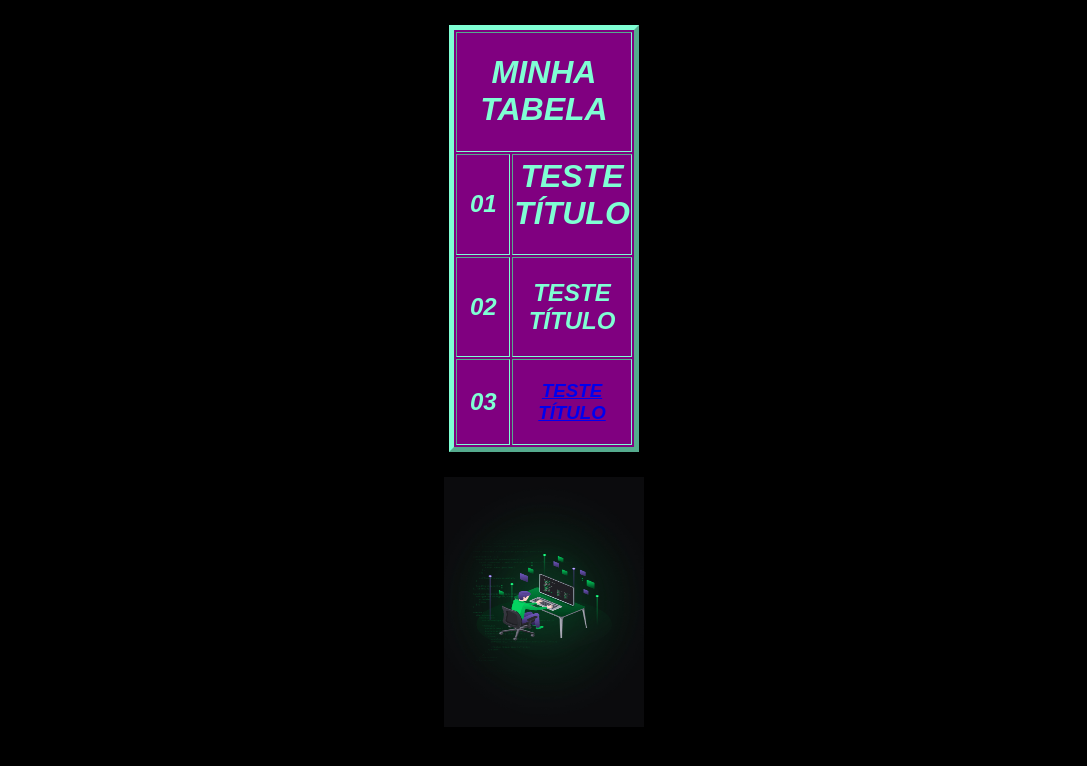
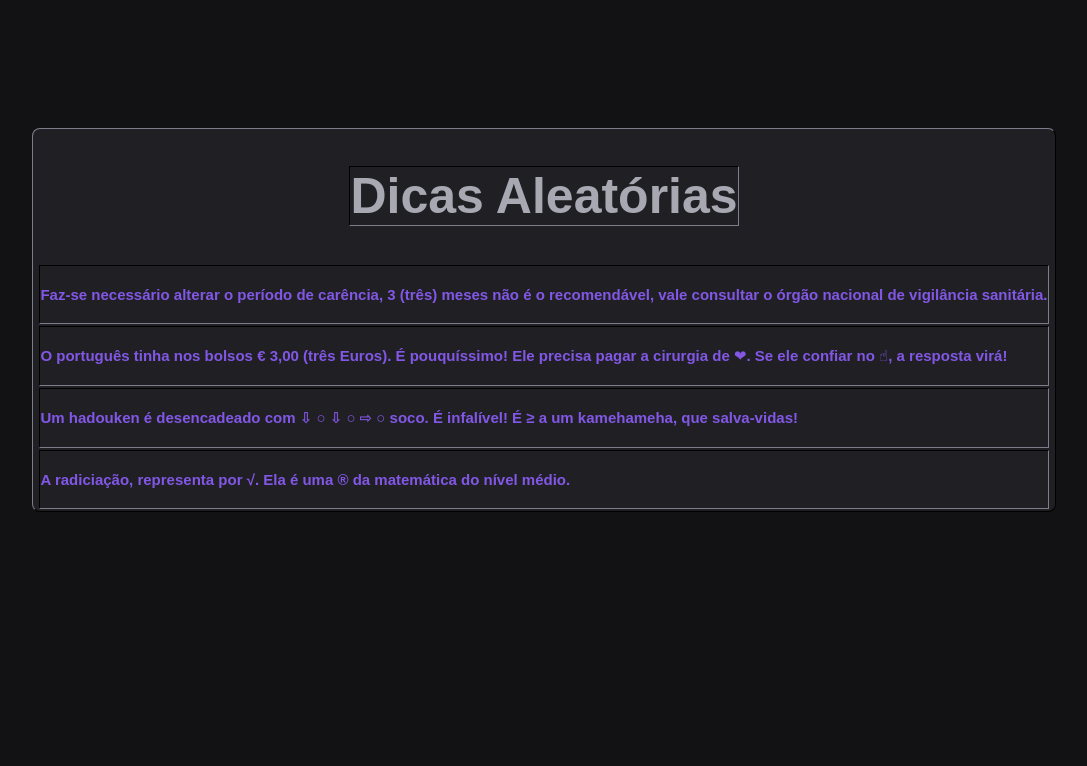
Before and after one commit to leosant/Senai-Curso, a plain HTML site: page Web/Exercicio_2/index_04-09.html in a window 1280 px wide. Shown: the whole page, without its empty margins (96-1183 px from the left). Drawn offline with Linux system fonts and the light colour scheme.

Commit message:
Entrega_do_Exercicio

```diff
--- a/Web/Exercicio_2/index_04-09.html
+++ b/Web/Exercicio_2/index_04-09.html
@@ -7,51 +7,81 @@
 
     <header>
         <meta charset="UTF-8">
-        <link rel="stylesheet" href="main.css">
-        <title>Tecnologia da informação</title>
-
+        <link rel="stylesheet" href="/styles/main.css">
+        <link rel="stylesheet" href="/styles/principal.css">
+        <title>Senai - Dicas</title>
     </header>
 
     <body>
         <!-- Conteúdo não comportamental
         todo esse conteúdo vem aqui -->
-        <table align="center" border="5">
-            <thead>
-                <th colspan="2"  align="center">
-                    <h2> <h1 align= "center">MINHA TABELA</h1> <h2>
+        <div id="page-principal">
+
+            <table class="content" border="1">
+
+                <thead class="cabeca-table">
+
+                    <th>
+                        <h1>Dicas Aleatórias</h1>
                     </th>
+
                 </thead>
+
                 <tbody>
+
                     <tr>
-                    <td align="center">
-                        <h2>01<h2>
+
+                        <td>
+                            <h2>
+                                Faz-se necessário alterar o período de carência,
+                                3 (três) meses não é o recomendável, vale consultar
+                                o órgão nacional de vigilância sanitária.
+                            <h2>
                         </td>
+
+                    </tr>
+
+                    <tr>
+
                         <td>
-                    <h1>TESTE TÍTULO<h1>
+                            <h2>
+                                O português tinha nos bolsos &#8364 3,00 (três
+                                Euros). É pouquíssimo! Ele precisa pagar a cirurgia
+                                de &#10084. Se ele confiar no 	&#9757;, a resposta virá!
+                            <h2>
                         </td>
+
                     </tr>
+
                     <tr>
-                    <td align="center">
-                        <h2>02<h2>
+
+                        <td>
+                            <h2>
+                                Um hadouken é desencadeado com &#8681 &#9675 &#8681
+                                &#9675 &#8680 &#9675 soco. É infalível! É
+                                &#8805 a um kamehameha, que salva-vidas!
+                            <h2>
                         </td>
+
+                    </tr>
+
+                    <tr>
+
                         <td>
-                        <h2>TESTE TÍTULO<h2>
+                            <h2>
+                                A radiciação, representa por &#8730.
+                                Ela é uma &#174 da matemática do nível médio.
+                            </h2>
                         </td>
+
                     </tr>
-                <tr>
-                    <td align="center">
-                        <h2>03<h2>
-                    </td>
-                    <td>
-                        <h3> <a href="https://economia.uol.com.br/colunas/descomplique/2020/07/14/sinais-de-que-voce-vive-um-padrao-de-vida-acima-dos-seus-ganhos.htm">TESTE TÍTULO</a><h3>
-                    </td>
-                </tr>
+
                 </tbody>
+
             </table>
 
-        <div id="divImagem" align="center">
-            <img src="assets/WallpaperOmniStack11.jpg" width="200px" height="250px">
         </div>
+
     </body>
 
 </html>
--- a/Web/Exercicio_2/main.css
+++ /dev/null
@@ -1,37 +0,0 @@
-/* Estilização da página no CSS*/
-
-body {
-    background: black;
-}
-
-h1 {
-    margin-top: 2%;
-    text-align: center;
-    font-family: Arial, Helvetica, sans-serif;
-    font-style: italic;
-    font-size: 20;
-    color: #7fffd4;
-}
-
-table{
-    background: purple;
-    margin-top: 2%;
-    border-color: #7fffd4;
-}
-
-td {
-    width: 50px;
-    height: 50px;
-}
-
-h2, h3{
-    font-family: sans-serif;
-    text-align: center;
-    font-style: italic;
-    font-size: 12;
-    color: #7fffd4;
-}
-
-#divImagem{
-    margin-top: 2%;
-}
--- /dev/null
+++ b/Web/Exercicio_2/styles/main.css
@@ -0,0 +1,34 @@
+/* Estilização da página no CSS*/
+:root {
+    --color-background: #121214;
+    --color-green: #04d361;
+    --color-red: #e83f5b;
+    --color-orange: #fd951f;
+    --color-yellow: #f7df1e;
+    --color-primary: #8257e6;
+    --color-primary-hover: #9466ff;
+    --color-secondary: #e1e1e6;
+    --color-text: #a8a8b3;
+    --color-support: #737380;
+    --color-shape: #202024;
+    --color-shape-hover: #29292e;
+    --color-icons: #41414d;
+    --color-borders: #323238;
+    --color-black: #0d0d0f;
+}
+
+* {
+    margin: 0;
+    padding: 0;
+    font-family: Arial, Verdana, 'Times New Roman', Times, serif;
+}
+
+body {
+    background: var(--color-background);
+}
+
+h2, h3{
+    font-size: 15px;
+    margin: 20px auto;
+    color: var(--color-primary);
+}
--- /dev/null
+++ b/Web/Exercicio_2/styles/principal.css
@@ -0,0 +1,22 @@
+#page-principal {
+  display: flex;
+  justify-content: center;
+}
+
+#page-principal .content{
+  font-size: 25px;
+  border-radius: 8px;
+  display: flex;
+  flex-direction: column;
+  width: 80%;
+  height: 80%;
+  align-items: center;
+  background: var(--color-shape);
+  margin-top: 10%;
+  border-color: var(--color-borders);
+}
+
+#page-principal .cabeca-table {
+  margin: 35px auto;
+  color: var(--color-text);
+}
```
Also changed, not shown: 1 other file. Lines whose indentation alone changed are shown as unchanged.
